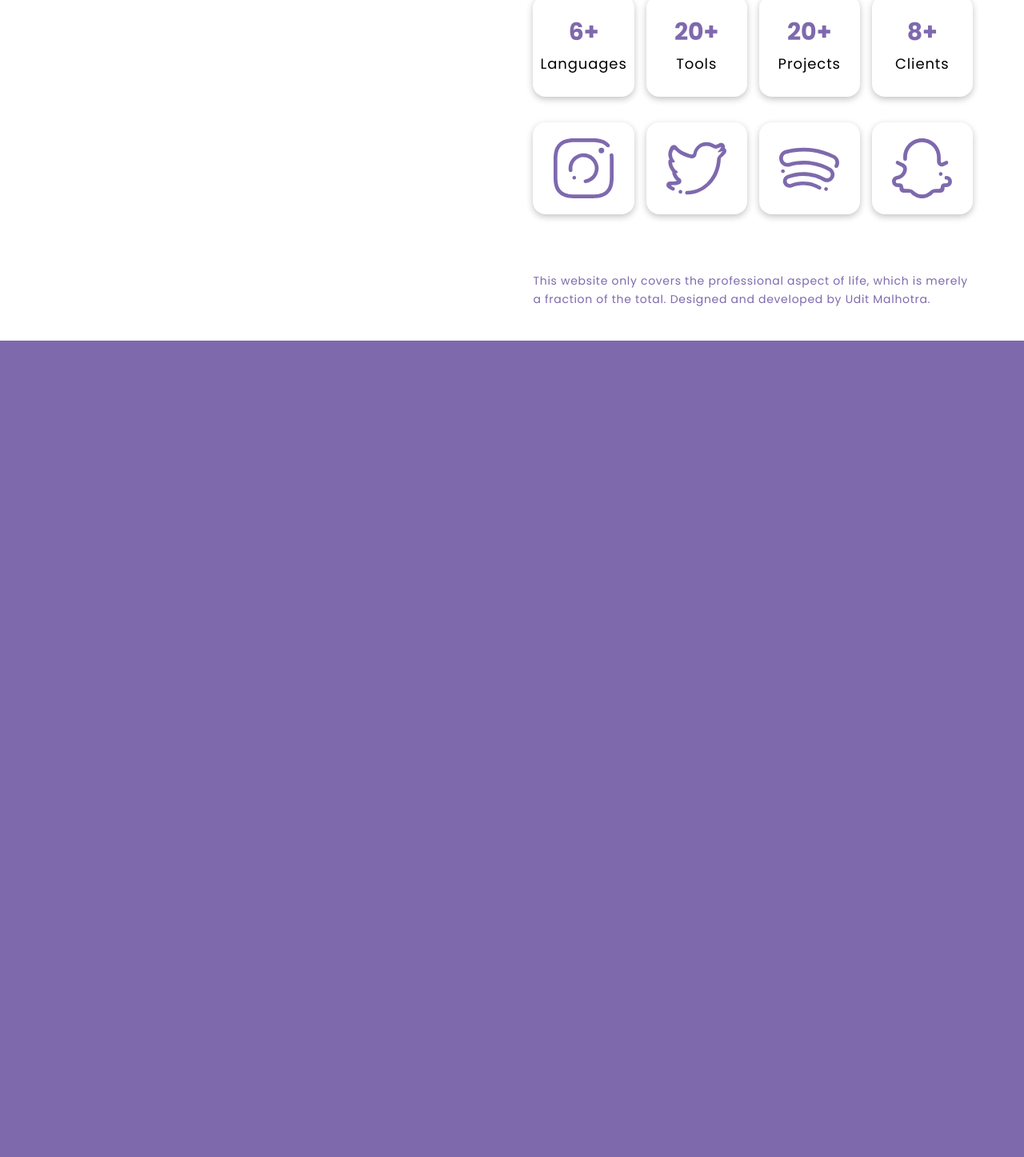
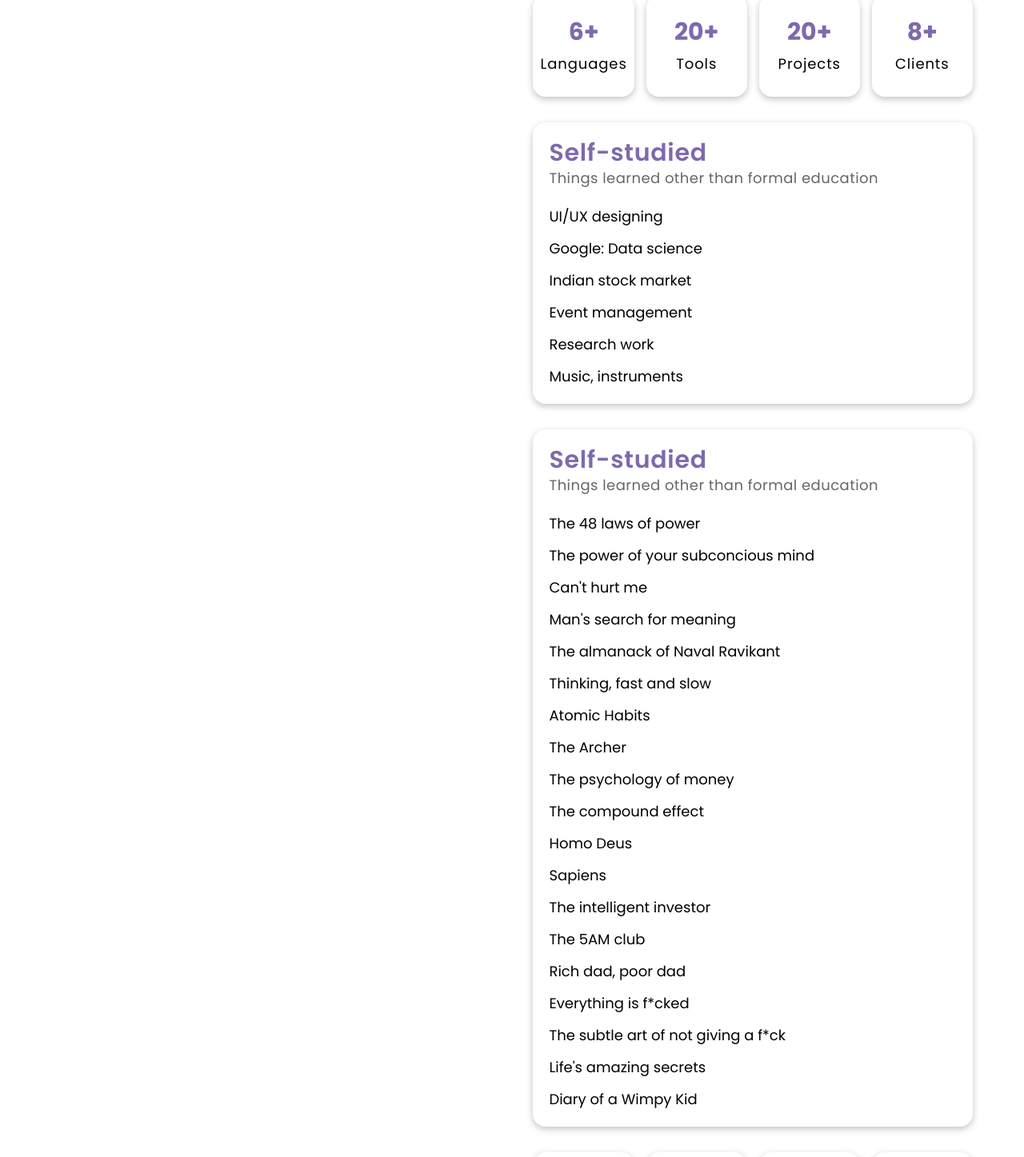
Before and after one commit to uditmalhotraa/udit-portfolio, a React (Vite) app: page / in a window 1280 px wide. Shown: the part 758-2205 px from the top of the page at 80% size. Before the commit the page ends 1184 px from the top, so only its background shows below. Built offline with nearby package versions, Linux system fonts and the light colour scheme.

Commit message:
Ui addition

```diff
--- a/src/screens/Landing.jsx
+++ b/src/screens/Landing.jsx
@@ -139,6 +139,155 @@ export const Landing = () => {
                 </p>
               </div>
             </div>
+            <div className="flex flex-col shadow-container dark:shadow-darkContainer rounded-2xl w-full h-auto p-5 bg-white dark:bg-black">
+              <div className="flex flex-col mb-5">
+                <p className=" font-poppins text-3xl font-semibold tracking-wide text-milka">
+                  Self-studied
+                </p>
+                <p className=" font-poppins text-lg tracking-wide font-normal text-darkGray dark:text-lightGray">
+                  Things learned other than formal education
+                </p>
+              </div>
+              <div className="flex flex-col gap-3">
+                <div className="flex flex-col">
+                  <p className=" font-poppins text-lg font-normal text-black dark:text-white">
+                    UI/UX designing
+                  </p>
+                </div>
+                <div className="flex flex-col">
+                  <p className=" font-poppins text-lg font-normal text-black dark:text-white">
+                    Google: Data science
+                  </p>
+                </div>
+                <div className="flex flex-col">
+                  <p className=" font-poppins text-lg font-normal text-black dark:text-white">
+                    Indian stock market
+                  </p>
+                </div>
+                <div className="flex flex-col">
+                  <p className=" font-poppins text-lg font-normal text-black dark:text-white">
+                    Event management
+                  </p>
+                </div>
+                <div className="flex flex-col">
+                  <p className=" font-poppins text-lg font-normal text-black dark:text-white">
+                    Research work
+                  </p>
+                </div>
+                <div className="flex flex-col">
+                  <p className=" font-poppins text-lg font-normal text-black dark:text-white">
+                    Music, instruments
+                  </p>
+                </div>
+              </div>
+            </div>
+            <div className="flex flex-col shadow-container dark:shadow-darkContainer rounded-2xl w-full h-auto p-5 bg-white dark:bg-black">
+              <div className="flex flex-col mb-5">
+                <p className=" font-poppins text-3xl font-semibold tracking-wide text-milka">
+                  Self-studied
+                </p>
+                <p className=" font-poppins text-lg tracking-wide font-normal text-darkGray dark:text-lightGray">
+                  Things learned other than formal education
+                </p>
+              </div>
+              <div className="flex flex-col gap-3">
+                <div className="flex flex-col">
+                  <p className=" font-poppins text-lg font-normal text-black dark:text-white">
+                    The 48 laws of power
+                  </p>
+                </div>
+                <div className="flex flex-col">
+                  <p className=" font-poppins text-lg font-normal text-black dark:text-white">
+                    The power of your subconcious mind
+                  </p>
+                </div>
+                <div className="flex flex-col">
+                  <p className=" font-poppins text-lg font-normal text-black dark:text-white">
+                    Can't hurt me
+                  </p>
+                </div>
+                <div className="flex flex-col">
+                  <p className=" font-poppins text-lg font-normal text-black dark:text-white">
+                    Man's search for meaning
+                  </p>
+                </div>
+                <div className="flex flex-col">
+                  <p className=" font-poppins text-lg font-normal text-black dark:text-white">
+                    The almanack of Naval Ravikant
+                  </p>
+                </div>
+                <div className="flex flex-col">
+                  <p className=" font-poppins text-lg font-normal text-black dark:text-white">
+                    Thinking, fast and slow
+                  </p>
+                </div>
+                <div className="flex flex-col">
+                  <p className=" font-poppins text-lg font-normal text-black dark:text-white">
+                    Atomic Habits
+                  </p>
+                </div>
+                <div className="flex flex-col">
+                  <p className=" font-poppins text-lg font-normal text-black dark:text-white">
+                    The Archer
+                  </p>
+                </div>
+                <div className="flex flex-col">
+                  <p className=" font-poppins text-lg font-normal text-black dark:text-white">
+                    The psychology of money
+                  </p>
+                </div>
+                <div className="flex flex-col">
+                  <p className=" font-poppins text-lg font-normal text-black dark:text-white">
+                    The compound effect
+                  </p>
+                </div>
+                <div className="flex flex-col">
+                  <p className=" font-poppins text-lg font-normal text-black dark:text-white">
+                    Homo Deus
+                  </p>
+                </div>
+                <div className="flex flex-col">
+                  <p className=" font-poppins text-lg font-normal text-black dark:text-white">
+                    Sapiens
+                  </p>
+                </div>
+                <div className="flex flex-col">
+                  <p className=" font-poppins text-lg font-normal text-black dark:text-white">
+                    The intelligent investor
+                  </p>
+                </div>
+                <div className="flex flex-col">
+                  <p className=" font-poppins text-lg font-normal text-black dark:text-white">
+                    The 5AM club
+                  </p>
+                </div>
+                <div className="flex flex-col">
+                  <p className=" font-poppins text-lg font-normal text-black dark:text-white">
+                    Rich dad, poor dad
+                  </p>
+                </div>
+                <div className="flex flex-col">
+                  <p className=" font-poppins text-lg font-normal text-black dark:text-white">
+                    Everything is f*cked
+                  </p>
+                </div>
+                <div className="flex flex-col">
+                  <p className=" font-poppins text-lg font-normal text-black dark:text-white">
+                    The subtle art of not giving a f*ck
+                  </p>
+                </div>
+                <div className="flex flex-col">
+                  <p className=" font-poppins text-lg font-normal text-black dark:text-white">
+                    Life's amazing secrets
+                  </p>
+                </div>
+                <div className="flex flex-col">
+                  <p className=" font-poppins text-lg font-normal text-black dark:text-white">
+                    Diary of a Wimpy Kid
+                  </p>
+                </div>
+              </div>
+            </div>
             <div className="flex flex-row justify-between flex-wrap w-full h-auto mb-10">
               <a
                 className="flex flex-col justify-center items-center shadow-container hover:shadow-containerXL dark:shadow-darkContainer dark:hover:shadow-darkContainerXL rounded-2xl w-[23%] h-auto p-5 bg-white dark:bg-black cursor-pointer"
```
